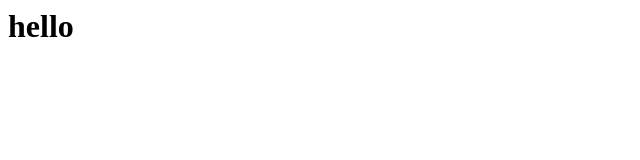
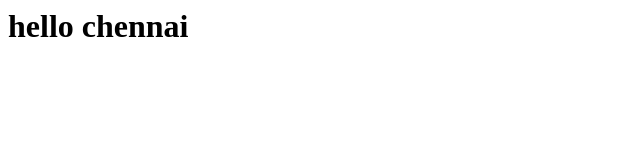
Before and after one commit to lokeshwar1272004/dummyrepo, a plain HTML site: page index.html in a window 1280 px wide. Shown: the whole page, without its empty margins (0-640 px from the left). Drawn offline with Linux system fonts and the light colour scheme.

Commit message:
Update index.html

```diff
--- a/index.html
+++ b/index.html
@@ -1 +1 @@
-<h1>hello</h1>
+<h1>hello chennai</h1>
```
